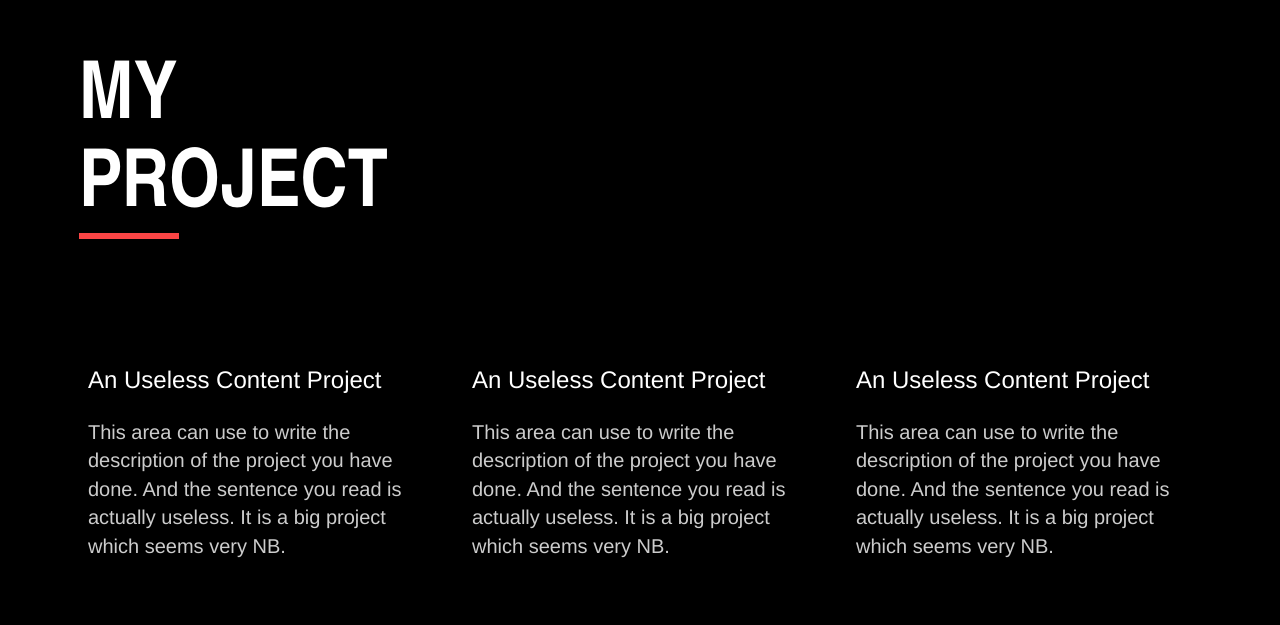
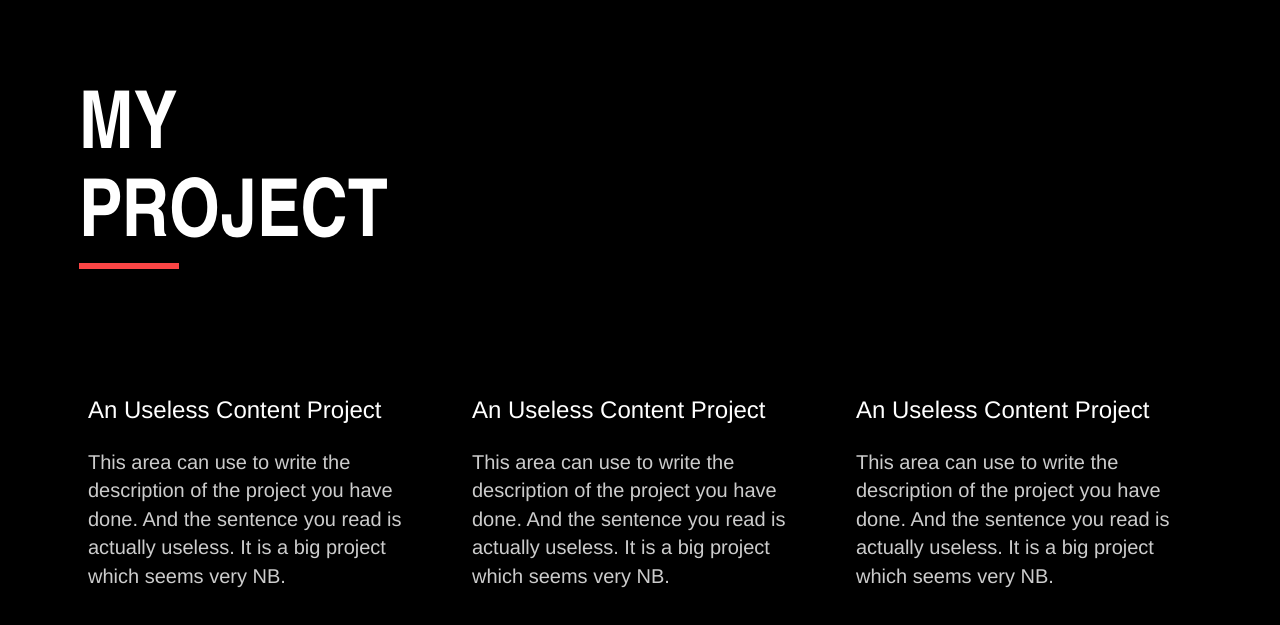
Before and after one commit to ZitionChan/Resume, a plain HTML site: page index.html in a window 1280 px wide. Shown: the part 2529-3154 px from the top of the page. Drawn offline with nearby package versions, Linux system fonts and the light colour scheme.

Commit message:
调整标题间距

```diff
--- a/index.html
+++ b/index.html
@@ -139,7 +139,7 @@
 	</div>
 	<label id="toPage4"></label>
 	<div class="page-container">
-		<div class="page4">
+		<div class="page4" style="margin-top:40px;">
 			<div>
 			<h1 class="title page4-title">MY</h1>
 			<h1 class="title page4-title">PROJECT</h1>
--- a/style.css
+++ b/style.css
@@ -204,6 +204,7 @@ a:hover,a:focus{
 /*page3 skill*/
 .page3{
 	width:100%;
+	margin-bottom: 60px;
 }
 
 .page3 .title-part{
@@ -236,6 +237,7 @@ a:hover,a:focus{
 .page4{
 	width:100%;
 	flex-direction: column;
+	margin-bottom: 40px;
 }
 
 .proj-part{
@@ -244,7 +246,6 @@ a:hover,a:focus{
 }
 
 .proj-item{
-	margin-bottom: 60px;
 	padding: 20px;
 }
 
```
